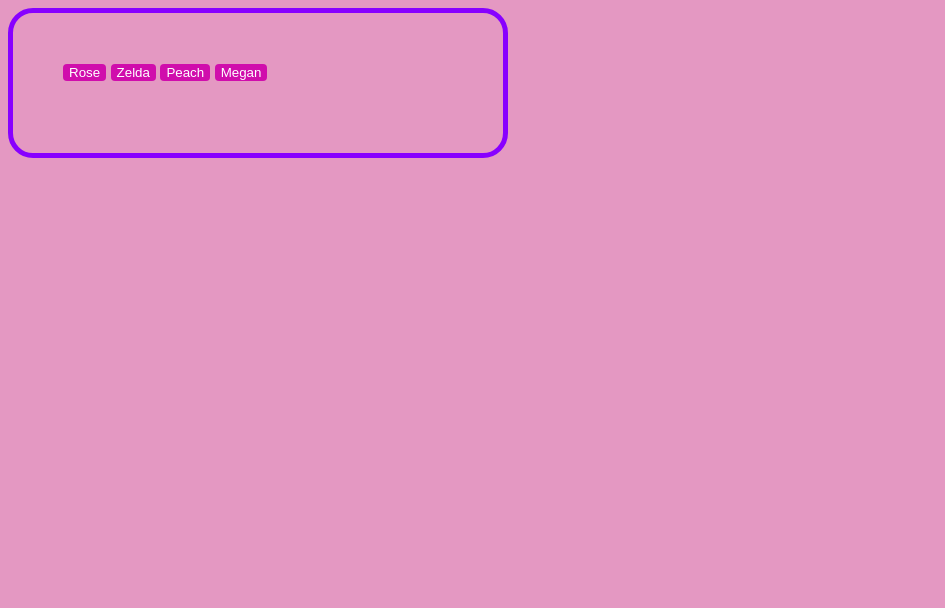
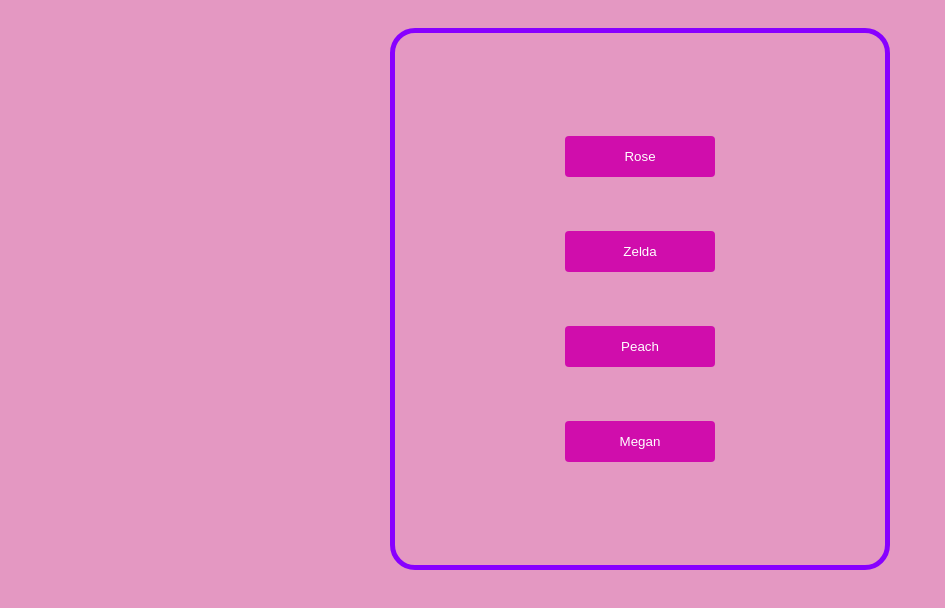
Before and after one commit to AllyxPally/PortfolioProject2-quiz, a plain HTML site: page index.html in a window 1280 px wide. Shown: the whole page, without its empty margins (0-945 px from the left). Drawn offline with Linux system fonts and the light colour scheme; a web font is replaced by a local one.

Commit message:
Added div elements to make styling easier and added more styles

```diff
--- a/assets/css/style.css
+++ b/assets/css/style.css
@@ -1,27 +1,44 @@
-/* Font */
+/* Fonts */
 @import url('https://fonts.googleapis.com/css2?family=Fuzzy+Bubbles:wght@400;700&family=Ramaraja&display=swap');
 
 /* General styles */
 body {
+    display: flex;
+    justify-content: center;
     background-color: #e498c2;
     font-family: 'fuzzy bubbles', sans-serif;
 }
 
 .quiz_container {
+    display: flex;
+    justify-content: center;
     box-sizing: border-box;
     width: 500px;
-    height: 150px;
+    margin: 20px;
     padding: 50px;
     border-radius: 25px;
     border: 5px solid #8800FF;
+}
+
+.options {
+    display: flex;
+    flex-direction: column;
+    margin: 14px;
+    padding: 12px;
 }
 
 .option {
     font-family: 'fuzzy bubbles', sans-serif;
     background-color: #d00dac;
     color: #ffff;
-    margin: 0 auto;
+    width: 150px;
+    margin: 2em;
+    padding: 1em;
     border: none;
     border-radius: 4px;
     cursor: pointer;
 }
+
+.option:hover {
+    background-color: #8800FF;
+}
--- a/index.html
+++ b/index.html
@@ -16,13 +16,15 @@
 <body>
     <!-- Quiz -->
 <div class="quiz_container">
-    <div>
+    <div class="quiz_question">
+    <div class="options">
         <button class="option" onclick="checkAnswer(0)">Rose</button>
         <button class="option" onclick="checkAnswer(1)">Zelda</button>
         <button class="option" onclick="checkAnswer(2)">Peach</button>
         <button class="option" onclick="checkAnswer(3)">Megan</button>
     </div>
 </div>
+</div>
 
 </body>
 
```
